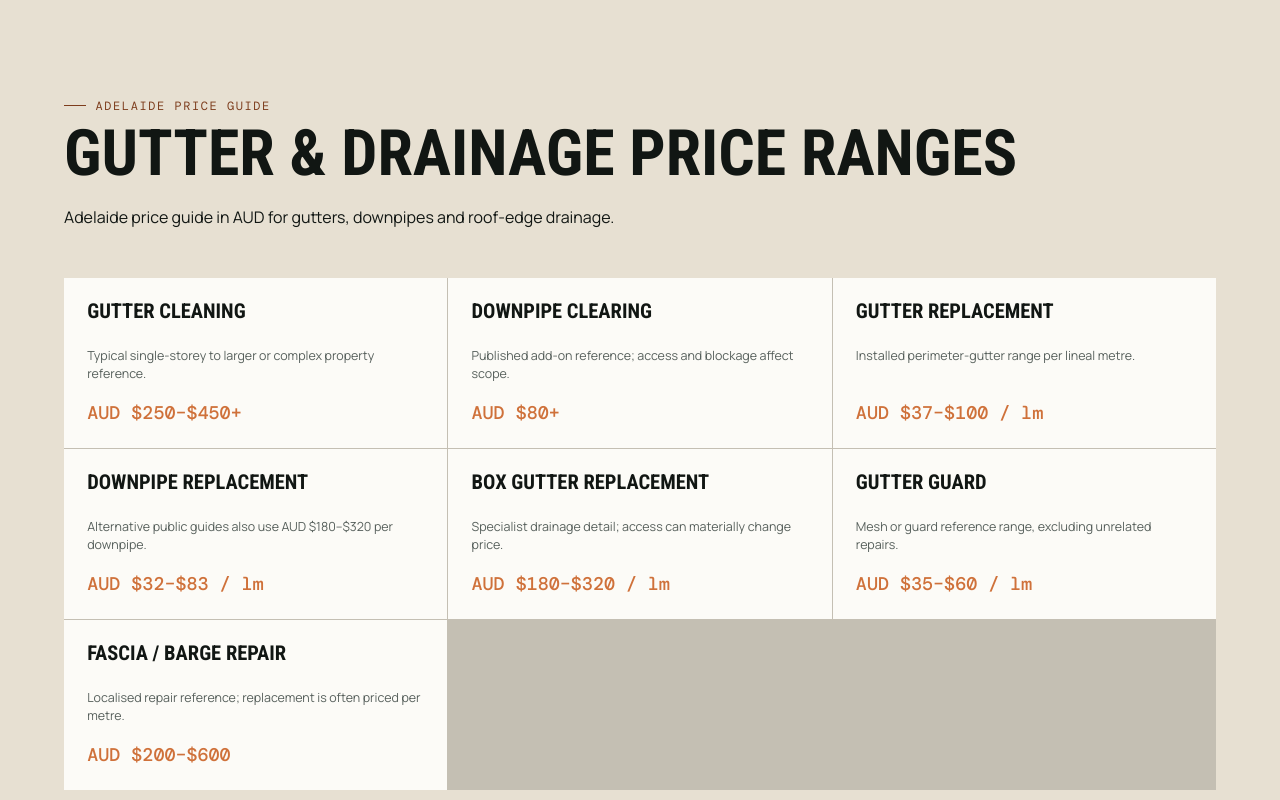
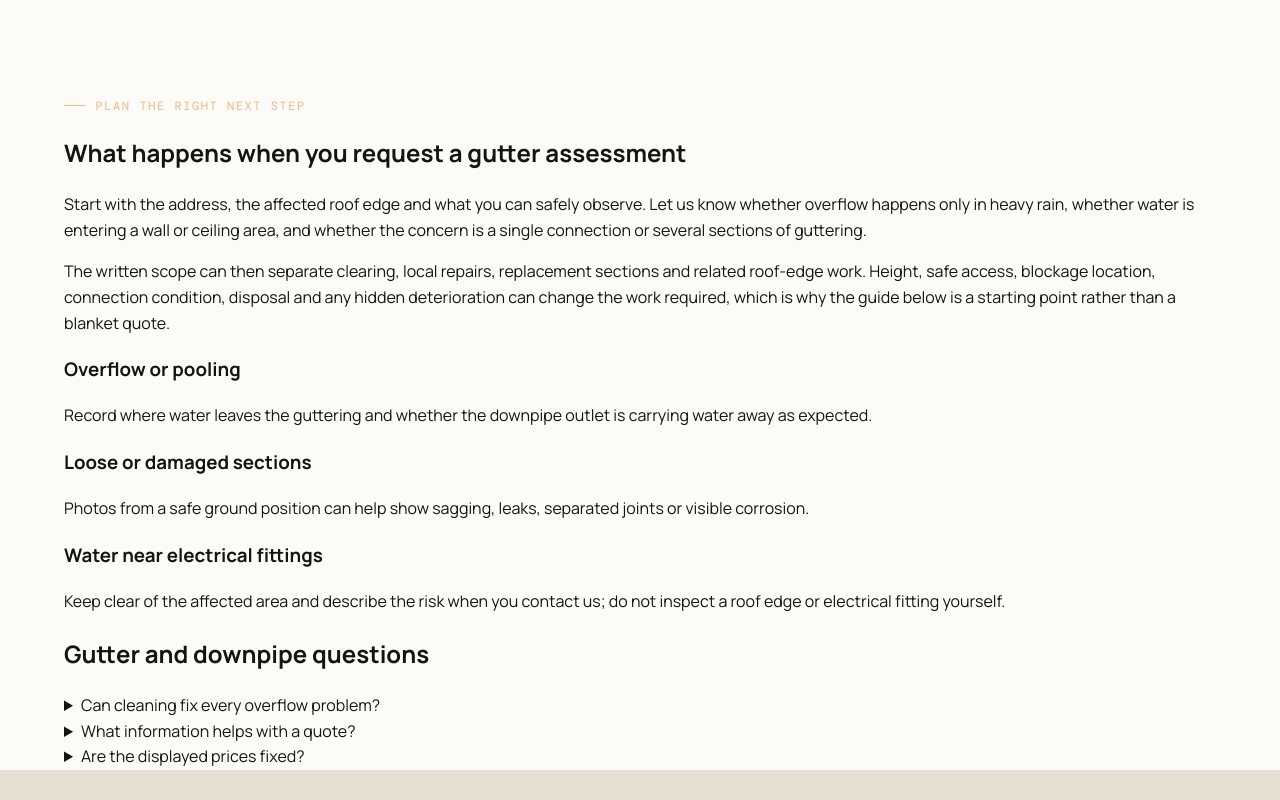
Before and after one commit to nancymaintenance-design/adelaideroofkind.com.au, a plain HTML site: page gutter-downpipe-repairs-adelaide.html in a window 1280 px wide. Shown: the part 1460-2260 px from the top of the page. Drawn offline with nearby package versions, Linux system fonts and the light colour scheme.

Commit message:
seo: expand Adelaide gutter repair decision content

```diff
--- a/gutter-downpipe-repairs-adelaide.html
+++ b/gutter-downpipe-repairs-adelaide.html
@@ -3,8 +3,8 @@
 <head>
 <meta charset="utf-8">
 <meta name="viewport" content="width=device-width,initial-scale=1">
-<meta name="description" content="Gutter and downpipe repairs in Adelaide. Understand overflow, sagging and drainage issues with local market price references from Ellis Services Group.">
-<title>Gutter & Downpipe Repairs Adelaide | Ellis Services Group</title>
+<meta name="description" content="Need gutter repairs or downpipe repairs in Adelaide? Record overflow, sagging and drainage signs, then review Ellis Services Group price guidance.">
+<title>Gutter Repairs Adelaide | Downpipe Repairs & Price Guide</title>
 <link rel="stylesheet" href="assets/css/global.css">
 <link rel="canonical" href="https://www.adelaideroofkind.com.au/gutter-downpipe-repairs-adelaide.html">
   <link rel="icon" href="favicon.ico" sizes="any"><link rel="icon" type="image/png" sizes="48x48" href="favicon-48.png"><link rel="icon" type="image/png" sizes="192x192" href="favicon-192.png"><link rel="apple-touch-icon" sizes="180x180" href="apple-touch-icon.png"><link rel="manifest" href="site.webmanifest">
@@ -12,13 +12,13 @@
 <meta property="og:type" content="website">
 <meta property="og:site_name" content="Ellis Services Group">
 <meta property="og:locale" content="en_AU">
-<meta property="og:title" content="Gutter & Downpipe Repairs Adelaide | Ellis Services Group">
-<meta property="og:description" content="Gutter and downpipe repairs in Adelaide. Understand overflow, sagging and drainage issues with local market price references from Ellis Services Group.">
+<meta property="og:title" content="Gutter Repairs Adelaide | Downpipe Repairs & Price Guide">
+<meta property="og:description" content="Need gutter repairs or downpipe repairs in Adelaide? Record overflow, sagging and drainage signs, then review Ellis Services Group price guidance.">
 <meta property="og:url" content="https://www.adelaideroofkind.com.au/gutter-downpipe-repairs-adelaide.html">
 <meta property="og:image" content="https://www.adelaideroofkind.com.au/assets/images/ellis-gutter-drainage-concept.jpg">
 <meta name="twitter:card" content="summary_large_image">
-<meta name="twitter:title" content="Gutter & Downpipe Repairs Adelaide | Ellis Services Group">
-<meta name="twitter:description" content="Gutter and downpipe repairs in Adelaide. Understand overflow, sagging and drainage issues with local market price references from Ellis Services Group.">
+<meta name="twitter:title" content="Gutter Repairs Adelaide | Downpipe Repairs & Price Guide">
+<meta name="twitter:description" content="Need gutter repairs or downpipe repairs in Adelaide? Record overflow, sagging and drainage signs, then review Ellis Services Group price guidance.">
 <meta name="twitter:image" content="https://www.adelaideroofkind.com.au/assets/images/ellis-gutter-drainage-concept.jpg">
 <script type="application/ld+json">
 {"@context":"https://schema.org","@type":"Service","serviceType":"Gutter and Downpipe Repairs","provider":{"@type":"ProfessionalService","name":"Ellis Services Group","telephone":"+61434276883","email":"ellisservicesgroup9@outlook.com","address":{"@type":"PostalAddress","streetAddress":"63 Pirie St","addressLocality":"Adelaide","addressRegion":"SA","postalCode":"5000","addressCountry":"AU"}},"areaServed":{"@type":"City","name":"Adelaide"},"url":"https://www.adelaideroofkind.com.au/gutter-downpipe-repairs-adelaide.html"}
@@ -68,8 +68,23 @@
 <li>Downpipes that do not drain as expected</li>
 </ul>
 <a class="button button--ghost" href="contact.html">Request a quote</a>
+</section>
+<section class="section">
+<div class="shell">
+<p class="eyebrow">Plan the right next step</p>
+<h2>What happens when you request a gutter assessment</h2>
+<p>Start with the address, the affected roof edge and what you can safely observe. Let us know whether overflow happens only in heavy rain, whether water is entering a wall or ceiling area, and whether the concern is a single connection or several sections of guttering.</p>
+<p>The written scope can then separate clearing, local repairs, replacement sections and related roof-edge work. Height, safe access, blockage location, connection condition, disposal and any hidden deterioration can change the work required, which is why the guide below is a starting point rather than a blanket quote.</p>
+<div class="grid grid--three">
+<article><h3>Overflow or pooling</h3><p>Record where water leaves the guttering and whether the downpipe outlet is carrying water away as expected.</p></article>
+<article><h3>Loose or damaged sections</h3><p>Photos from a safe ground position can help show sagging, leaks, separated joints or visible corrosion.</p></article>
+<article><h3>Water near electrical fittings</h3><p>Keep clear of the affected area and describe the risk when you contact us; do not inspect a roof edge or electrical fitting yourself.</p></article>
 </div>
-</section>
+<h2>Gutter and downpipe questions</h2>
+<details><summary>Can cleaning fix every overflow problem?</summary><p>No. Leaves and debris may be part of the issue, but overflowing water can also relate to falls, joints, outlets, downpipes or the condition of gutter sections. The assessment should match the observed route of the water.</p></details>
+<details><summary>What information helps with a quote?</summary><p>Include the Adelaide property address, the affected area, safe photos, roof height or access information, when the issue occurs and any previous repairs you know about.</p></details>
+<details><summary>Are the displayed prices fixed?</summary><p>No. They are Adelaide guide ranges for the listed work types. The written scope confirms the work, access, materials and any additional repair required at the property.</p></details>
+</div>
 <section class="section section--sand">
 <div class="shell">
 <p class="eyebrow" style="color:#7d3d1d">Adelaide price guide</p>
```
